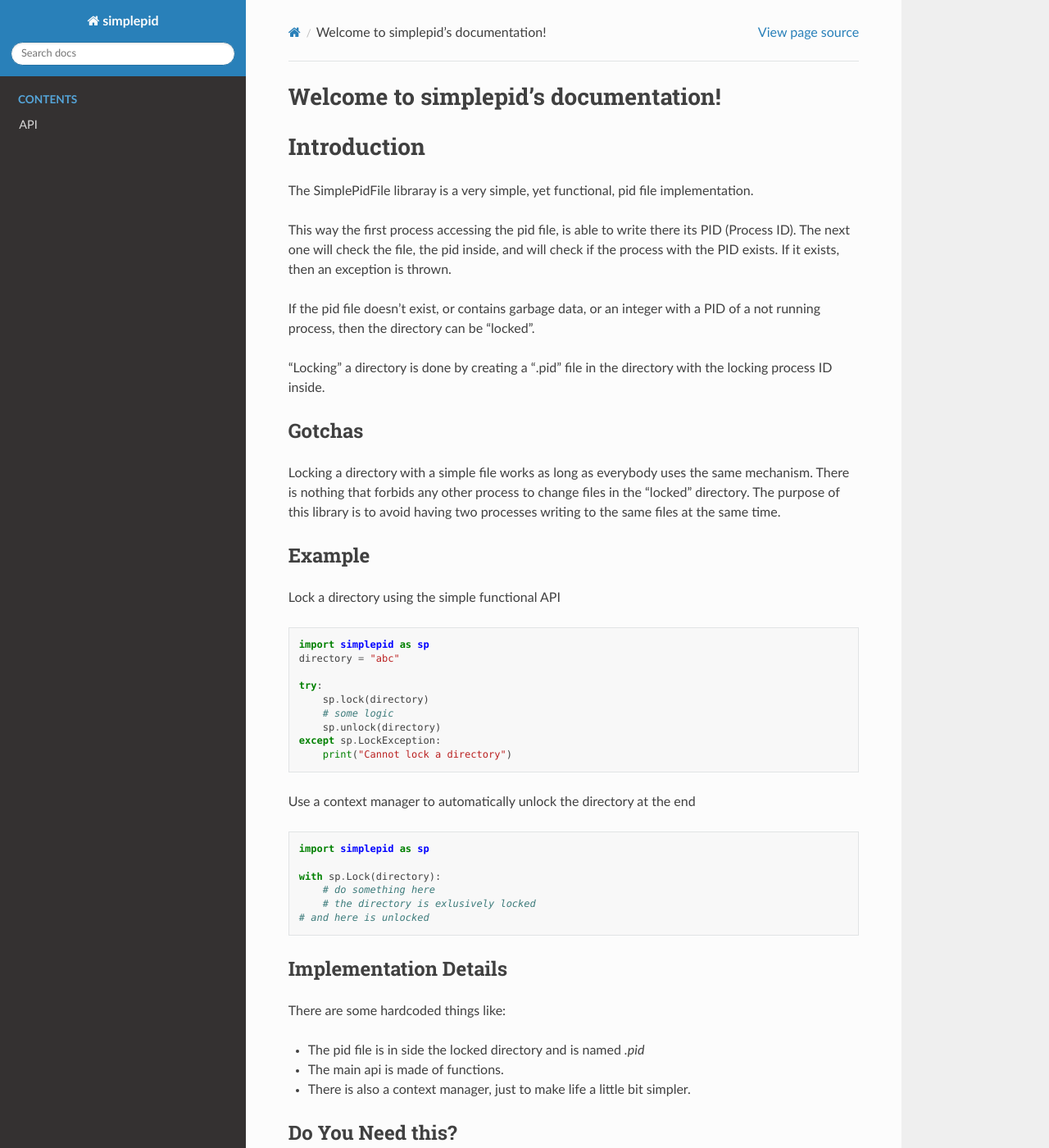
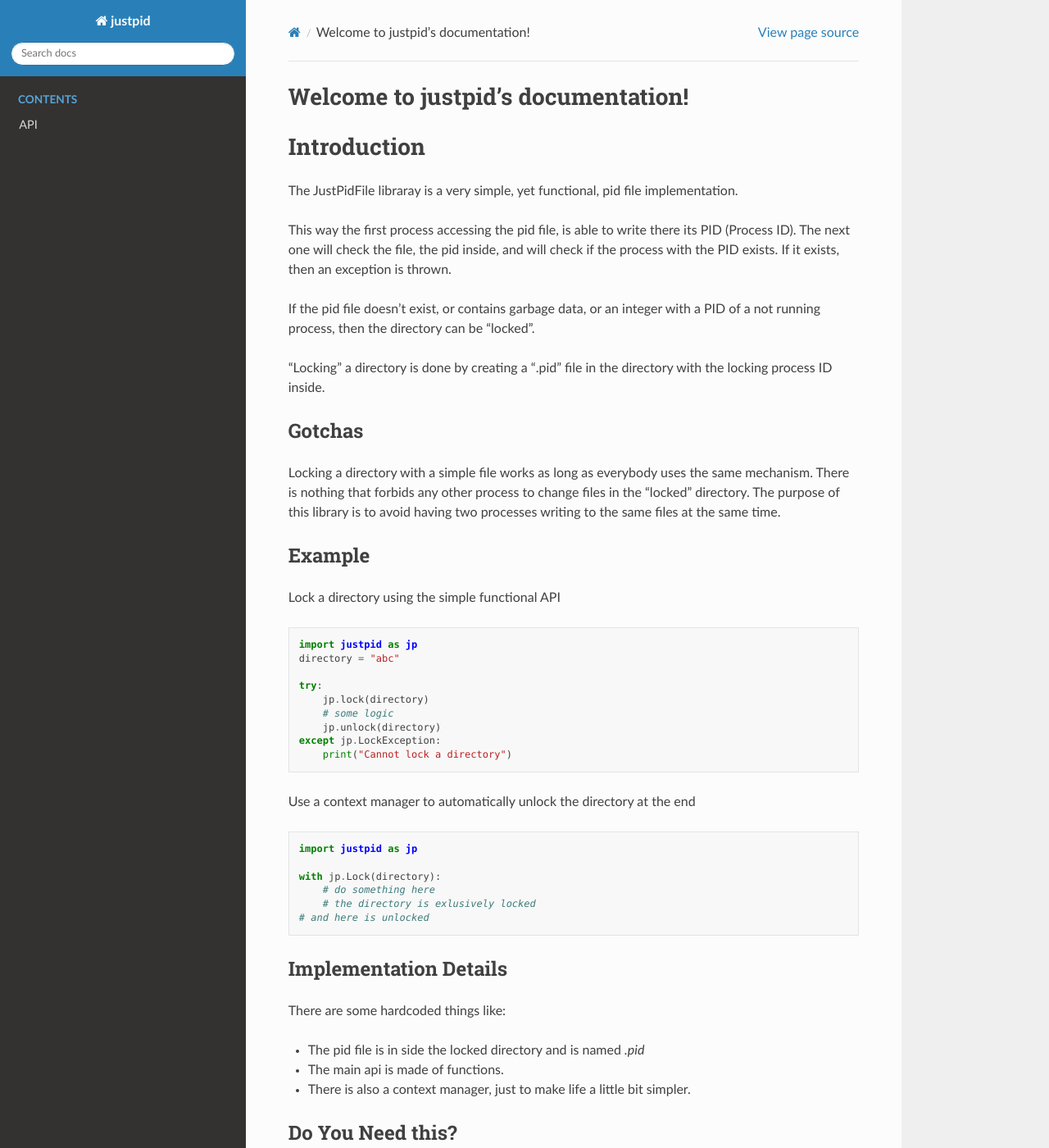
Before and after one commit to szymonlipinski/justpid, a Sphinx documentation site: the page built from docs/index.rst, in a window 1280 px wide and 1400 px high. Shown: the whole window at 82% size. Built offline with Sphinx 7.4.7 and the Read the Docs theme 2.0.0, drawn with Linux system fonts in a browser that asks for light colours.

Commit message:
Rename project, as pypi is not happy with the previous name.

```diff
--- a/README.rst
+++ b/README.rst
@@ -2,7 +2,7 @@
 Introduction
 ====================
 
-The SimplePidFile libraray is a very simple, yet functional, pid file implementation.
+The JustPidFile libraray is a very simple, yet functional, pid file implementation.
 
 This way the first process accessing the pid file, is able to write there its
 PID (Process ID). The next one will check the file, the pid inside, and will
@@ -30,14 +30,14 @@ Lock a directory using the simple functional API
 
 .. code-block:: python
 
-    import simplepid as sp
+    import justpid as jp
     directory = "abc"
 
     try:
-        sp.lock(directory)
+        jp.lock(directory)
         # some logic
-        sp.unlock(directory)
-    except sp.LockException:
+        jp.unlock(directory)
+    except jp.LockException:
         print("Cannot lock a directory")
 
 
@@ -46,9 +46,9 @@ Use a context manager to automatically unlock the directory at the end
 
 .. code-block:: python
 
-    import simplepid as sp
+    import justpid as jp
 
-    with sp.Lock(directory):
+    with jp.Lock(directory):
         # do something here
         # the directory is exlusively locked
     # and here is unlocked
--- a/docs/api.rst
+++ b/docs/api.rst
@@ -2,5 +2,5 @@ API
 ===
 
 
-.. automodule:: simplepid
+.. automodule:: justpid
    :members:
--- a/docs/conf.py
+++ b/docs/conf.py
@@ -18,7 +18,7 @@ sys.path.insert(0, os.path.abspath(".."))
 
 # -- Project information -----------------------------------------------------
 
-project = "simplepid"
+project = "justpid"
 copyright = "2021, Szymon Lipiński"
 author = "Szymon Lipiński"
 
--- a/docs/index.rst
+++ b/docs/index.rst
@@ -1,9 +1,9 @@
-.. simplepid documentation master file, created by
+.. justpid documentation master file, created by
    sphinx-quickstart on Thu Nov  4 16:54:40 2021.
    You can adapt this file completely to your liking, but it should at least
    contain the root `toctree` directive.
 
-Welcome to simplepid's documentation!
+Welcome to justpid's documentation!
 =====================================
 
 
--- a/setup.py
+++ b/setup.py
@@ -21,7 +21,7 @@ print(install_requires)
 
 
 setup(
-    name="simplepid",
+    name="justpid",
     version=version,
     description="A simple library for pidfiles support.",
     long_description=long_description,
@@ -44,7 +44,7 @@ setup(
     install_requires=install_requires,
     extras_require={"test": test_requires},
     project_urls={
-        "Bug Reports": "https://github.com/szymonlipinski/simplepid/issues",
-        "Source": "https://github.com/szymonlipinski/simplepid/",
+        "Bug Reports": "https://github.com/szymonlipinski/justpid/issues",
+        "Source": "https://github.com/szymonlipinski/justpid/",
     },
 )
```
Also changed, not shown: justpid/__init__.py (renamed from simplepid/__init__.py), 2 other files.
